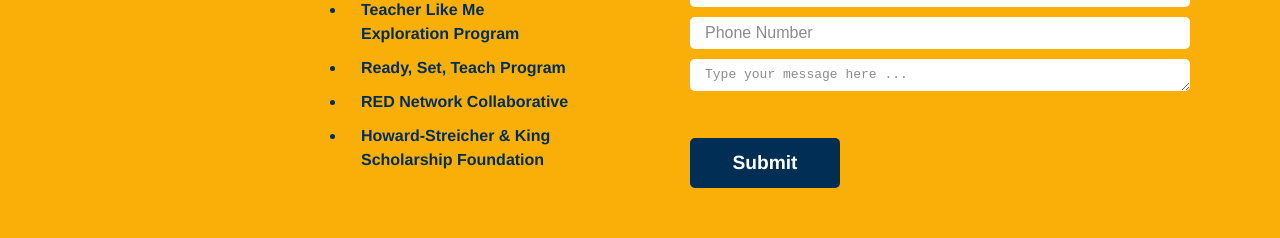
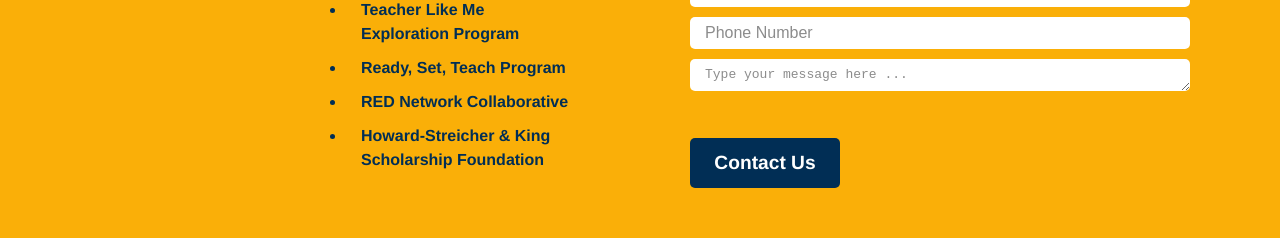
Before and after one commit to re-imagineed/re-imagineed-website, a Next.js app: page / in a window 1280 px wide. Shown: the part 5454-5692 px from the top of the page. Built offline with nearby package versions, Linux system fonts and the light colour scheme.

Commit message:
Change 'Submit' -> 'Contact Us'

```diff
--- a/components/ContactForm.jsx
+++ b/components/ContactForm.jsx
@@ -236,7 +236,7 @@ function ContactUs(props) {
                     />
                 </div>
                 <div style={{ width: "100%", height: "30px" }}></div>
-                <StyledButton2 style={{ width: "150px", height: "50px" }}> Submit </StyledButton2>
+                <StyledButton2 style={{ width: "150px", height: "50px" }}>Contact Us</StyledButton2>
             </div>
         </StyledForm>
     )
```
